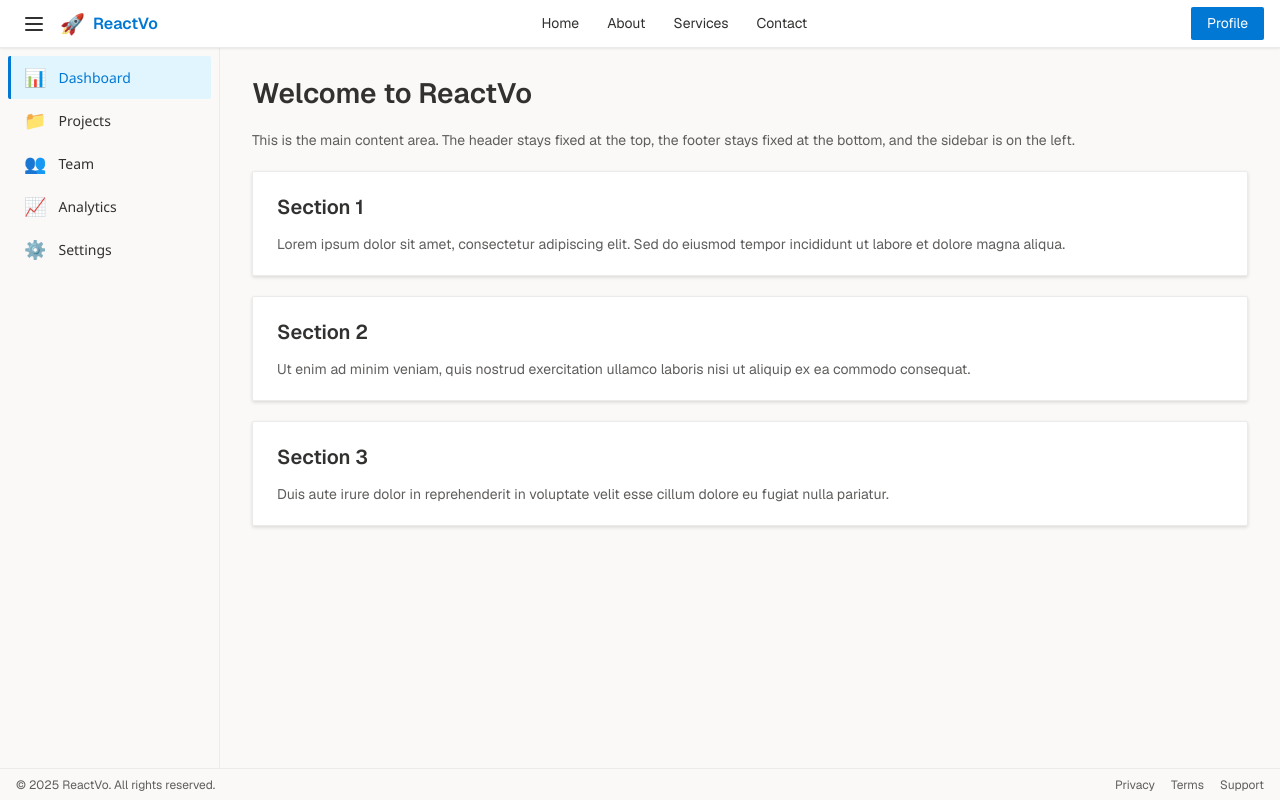
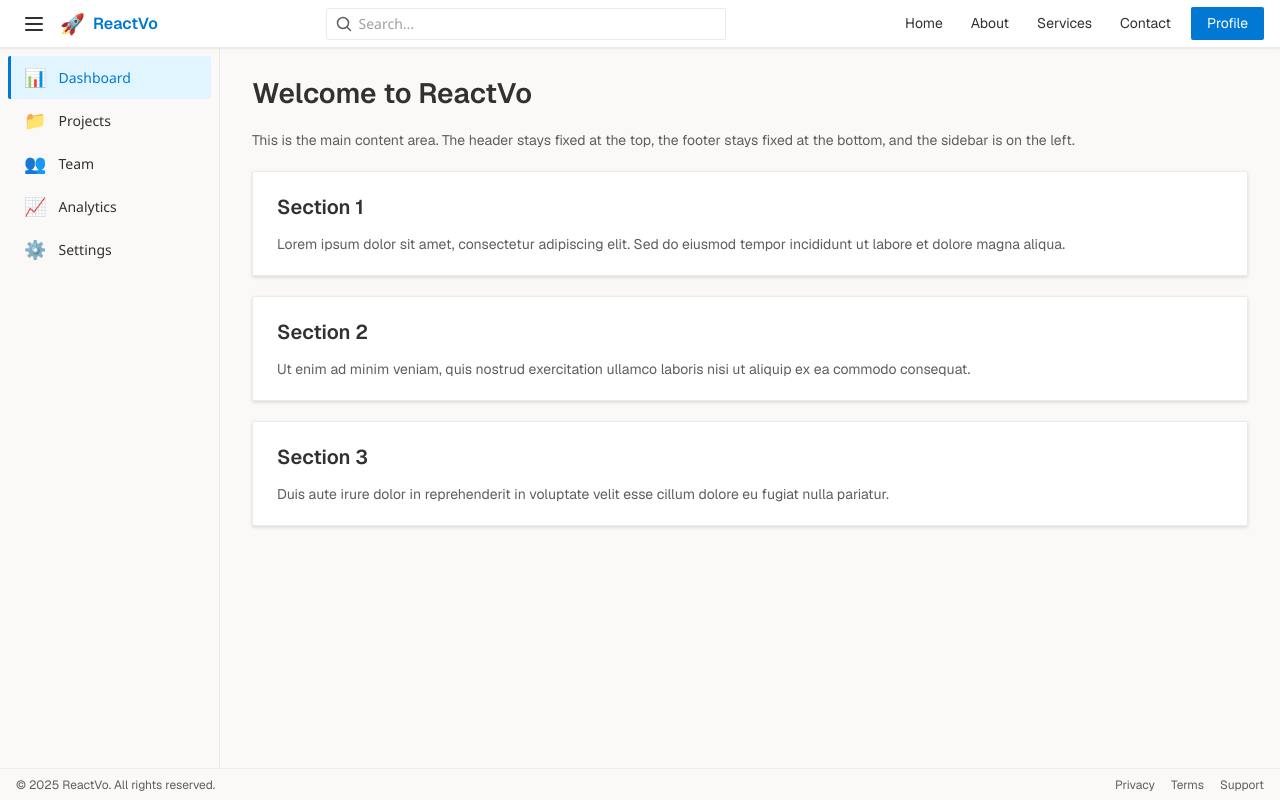
Before and after one commit to patelketanr/Reactvo, a Next.js app: page / in a window 1280 px wide. Built offline with nearby package versions, Linux system fonts and the light colour scheme.

Commit message:
feat: add search box to header with three-column layout
Restructure header to left (menu+logo), center (search), right (nav+profile).

#VERCEL_SKIP

Co-authored-by: Ketan Patel <75609396+patelketanr@users.noreply.github.com>

```diff
--- a/src/components/Header.css
+++ b/src/components/Header.css
@@ -11,6 +11,7 @@
   border-bottom: 1px solid #edebe9;
 }
 
+/* Updated header-content to support three-column layout */
 .header-content {
   display: flex;
   align-items: center;
@@ -18,9 +19,9 @@
   height: 100%;
   padding: 0 16px;
   max-width: 100%;
+  gap: 16px;
 }
 
-/* Added menu button styles for sidebar toggle */
 .menu-button {
   background: none;
   border: none;
@@ -42,11 +43,11 @@
   background-color: #edebe9;
 }
 
-/* Added header-left container to group menu button and logo */
 .header-left {
   display: flex;
   align-items: center;
   gap: 8px;
+  flex-shrink: 0;
 }
 
 .logo {
@@ -60,6 +61,61 @@
 
 .logo-icon {
   font-size: 20px;
+}
+
+/* Added center section for search box */
+.header-center {
+  flex: 1;
+  display: flex;
+  justify-content: center;
+  max-width: 600px;
+  margin: 0 auto;
+}
+
+.search-box {
+  position: relative;
+  width: 100%;
+  max-width: 400px;
+}
+
+.search-icon {
+  position: absolute;
+  left: 10px;
+  top: 50%;
+  transform: translateY(-50%);
+  color: #605e5c;
+  pointer-events: none;
+}
+
+.search-input {
+  width: 100%;
+  height: 32px;
+  padding: 0 12px 0 32px;
+  border: 1px solid #edebe9;
+  border-radius: 2px;
+  font-size: 14px;
+  font-family: "Segoe UI", Tahoma, Geneva, Verdana, sans-serif;
+  color: #323130;
+  background-color: #ffffff;
+  transition: border-color 0.1s, box-shadow 0.1s;
+}
+
+.search-input::placeholder {
+  color: #a19f9d;
+}
+
+.search-input:focus {
+  outline: none;
+  border-color: #0078d4;
+  box-shadow: 0 0 0 1px #0078d4;
+}
+
+/* Added right section for navigation and user button */
+.header-right {
+  display: flex;
+  align-items: center;
+  gap: 8px;
+  flex-shrink: 0;
 }
 
 .nav {
--- a/src/components/Header.tsx
+++ b/src/components/Header.tsx
@@ -21,6 +21,35 @@ export function Header({ onToggleSidebar }: HeaderProps) {
             <span className="logo-text">ReactVo</span>
           </div>
         </div>
+        <div className="header-center">
+          <div className="search-box">
+            <svg
+              className="search-icon"
+              width="16"
+              height="16"
+              viewBox="0 0 16 16"
+              fill="none"
+              xmlns="http://www.w3.org/2000/svg"
+            >
+              <path
+                d="M7 12.5C10.0376 12.5 12.5 10.0376 12.5 7C12.5 3.96243 10.0376 1.5 7 1.5C3.96243 1.5 1.5 3.96243 1.5 7C1.5 10.0376 3.96243 12.5 7 12.5Z"
+                stroke="currentColor"
+                strokeWidth="1.5"
+                strokeLinecap="round"
+                strokeLinejoin="round"
+              />
+              <path
+                d="M14.5 14.5L11 11"
+                stroke="currentColor"
+                strokeWidth="1.5"
+                strokeLinecap="round"
+                strokeLinejoin="round"
+              />
+            </svg>
+            <input type="text" className="search-input" placeholder="Search..." aria-label="Search" />
+          </div>
+        </div>
+        <div className="header-right">
           <nav className="nav">
             <a href="#" className="nav-link">
               Home
@@ -39,6 +68,7 @@ export function Header({ onToggleSidebar }: HeaderProps) {
             <button className="user-button">Profile</button>
           </div>
         </div>
+      </div>
     </header>
   )
 }
```
Lines whose indentation alone changed are shown as unchanged.
